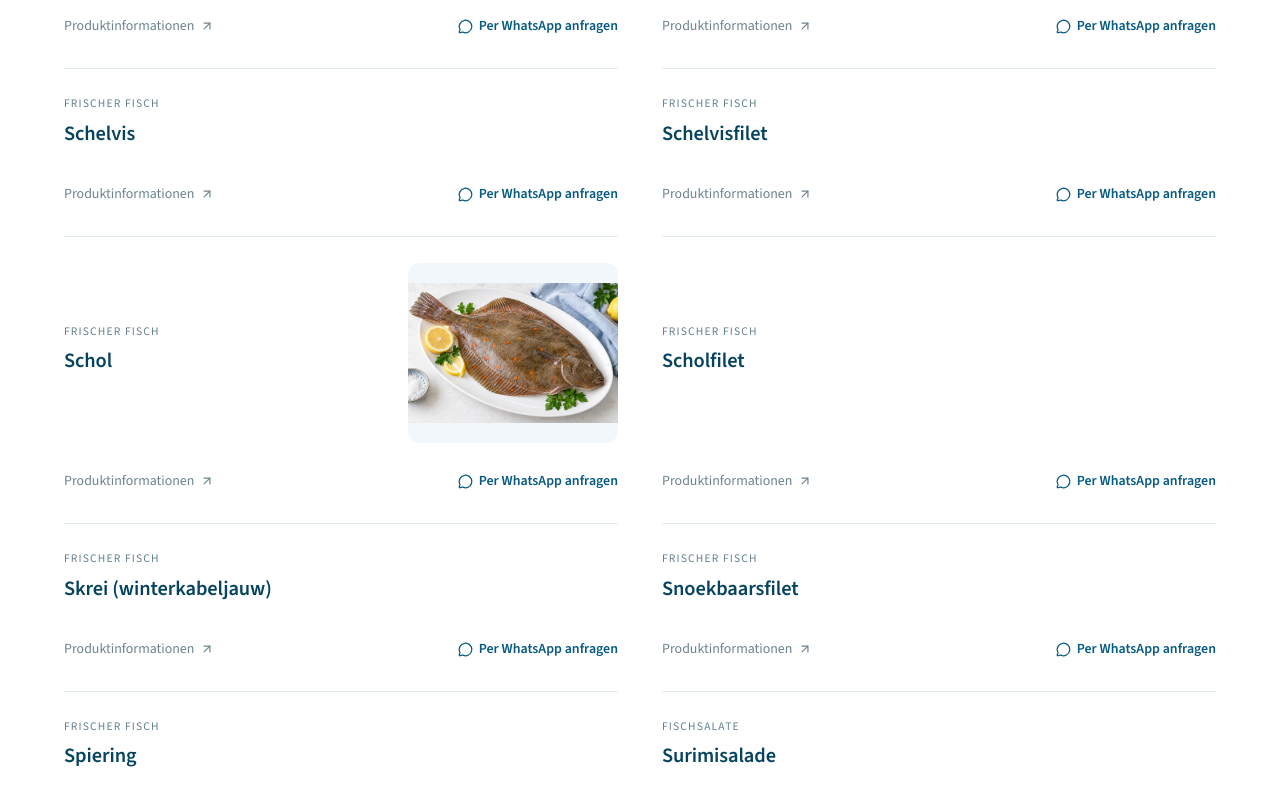
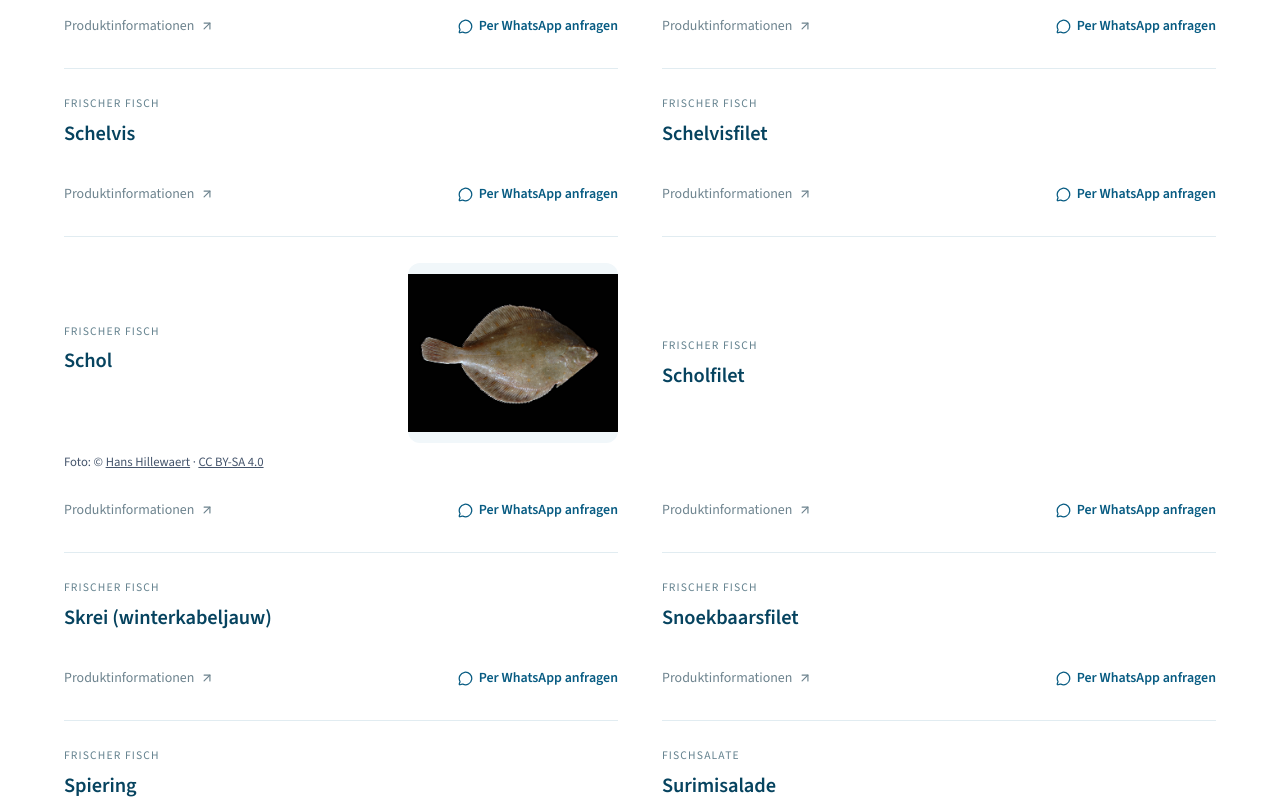
Before and after one commit to Voidd2/schaapsvis, a Next.js app: page /de/assortiment in a window 1280 px wide. Shown: the part 11200-12000 px from the top of the page. Built offline with nearby package versions, Linux system fonts and the light colour scheme; no server answers.

Commit message:
Replace synthetic plaice with licensed real photograph

```diff
--- a/scripts/check-editorial-products.mjs
+++ b/scripts/check-editorial-products.mjs
@@ -16,12 +16,17 @@ for (const slug of newSlugs) {
   assert.ok(!paths.has(photo.src), `${slug}: duplicated image`);
   paths.add(photo.src);
   const bytes = await fs.readFile('public' + photo.src);
-  assert.equal(bytes.toString('ascii', 0, 4), 'RIFF');
-  assert.equal(bytes.toString('ascii', 8, 12), 'WEBP');
+  if (slug === 'schol') assert.equal(bytes.readUInt16BE(0), 0xffd8, 'Real unmodified JPEG photograph');
+  else {
+    assert.equal(bytes.toString('ascii', 0, 4), 'RIFF');
+    assert.equal(bytes.toString('ascii', 8, 12), 'WEBP');
+  }
   assert.ok(bytes.length > 100_000, `${slug}: suspicious thumbnail`);
   assert.equal(photo.whole, ['schol', 'zeebaars'].includes(slug), `${slug}: crop policy`);
 }
-assert.equal(productPhoto(products.find(p => p.slug === 'schol')).src, '/images/editorial/schol-v2.webp');
+const schol = productPhoto(products.find(p => p.slug === 'schol'));
+assert.equal(schol.src, '/images/producten-hd/schol-hans-hillewaert.jpg');
+assert.equal(schol.credit.author, 'Hans Hillewaert');
 const missing = products.filter(p => !productPhoto(p)).map(p => p.slug);
 console.log(JSON.stringify({newUniquePhotos: paths.size, productsWithPhotos: products.length - missing.length, missingPhotos: missing.length, missing}, null, 2));
 const origin = process.argv[2];
@@ -36,5 +41,13 @@ if (origin) for (const locale of ['nl', 'en', 'de']) {
     assert.ok(response.ok);
     const detail = await response.text();
     assert.ok(detail.includes(`src="${photo.src}"`), `${locale}/${slug}: detail photo`);
+    if (photo.credit) {
+      assert.ok(html.includes(photo.credit.source), `${locale}/${slug}: catalogue attribution`);
+      assert.ok(detail.includes(photo.credit.licenseUrl), `${locale}/${slug}: detail license`);
+      assert.ok(!detail.includes('/images/editorial/schol-v2.webp'), 'Rejected synthetic plaice must not return');
+      const bio = await (await fetch(`${origin}/${locale}/biologische-vis`)).text();
+      assert.ok(bio.includes(photo.src) || bio.includes(encodeURIComponent(photo.src)), `${locale}: biological page photo`);
+      assert.ok(bio.includes(photo.credit.source), `${locale}: biological page attribution`);
+    }
   }
 }
--- a/src/app/[locale]/assortiment/AssortimentFilter.tsx
+++ b/src/app/[locale]/assortiment/AssortimentFilter.tsx
@@ -7,6 +7,7 @@ import { Search, ArrowUpRight, MessageCircle, SlidersHorizontal } from "lucide-r
 import { useLocale } from "next-intl";
 import { CATEGORIE_LABELS, type Categorie } from "@/lib/assortiment-data";
 import { productPhoto } from "@/lib/product-beeld";
+import { ProductPhotoCredit } from "@/components/ProductPhotoCredit";
 import { gesorteerdAssortiment } from "@/lib/assortiment-volgorde";
 import { matchesQuery } from "@/lib/search";
 import { bestelContact } from "@/lib/bestel-contact";
@@ -85,6 +86,7 @@ export function AssortimentFilter() {
             <div><p className="collection-category">{c.categories[categories.indexOf(p.categorie)]}</p><h3><Link href={`/${locale}/assortiment/${p.slug}`}>{p.naam}</Link></h3>{locale === "nl" && <p className="collection-description">{p.desc}</p>}</div>
             {photo && <Link href={`/${locale}/assortiment/${p.slug}`} tabIndex={-1} aria-hidden="true" className="collection-thumb"><Image src={photo.src} alt="" width={600} height={450} sizes="(max-width: 600px) calc(100vw - 40px), 210px" className={`${photo.editorial ? "editorial" : ""} ${photo.whole ? "whole-product" : ""}`} /></Link>}
           </div>
+          <ProductPhotoCredit photo={photo} />
           <div className="collection-item-actions">
             <Link href={`/${locale}/assortiment/${p.slug}`}>{c.detail}<ArrowUpRight size={14} aria-hidden="true" /></Link>
             {platter ? <Link href={`/${locale}/visschalen`}>{locale === "nl" ? "Visschaal samenstellen" : locale === "de" ? "Fischplatte zusammenstellen" : "Create a seafood platter"}</Link>
--- a/src/app/[locale]/assortiment/[slug]/page.tsx
+++ b/src/app/[locale]/assortiment/[slug]/page.tsx
@@ -19,6 +19,7 @@ import { BEDRIJF } from "@/lib/bedrijf";
 import { recepten } from "@/lib/recepten";
 import { bestelContact } from "@/lib/bestel-contact";
 import { productPhoto } from "@/lib/product-beeld";
+import { ProductPhotoCredit } from "@/components/ProductPhotoCredit";
 
 const BESCHIKBAAR_LABEL: Record<string, string> = {
   dagelijks: "Dagelijks vers",
@@ -234,6 +235,7 @@ export default async function ProductDetailPage({
               )}
             </div>}
 
+            <ProductPhotoCredit photo={photo} />
             {opAanvraag && (
               <p
                 className="mt-6 pl-5"
--- /dev/null
+++ b/src/components/ProductPhotoCredit.tsx
@@ -0,0 +1,10 @@
+import type { ProductPhoto } from "@/lib/product-beeld";
+
+export function ProductPhotoCredit({ photo }: { photo: ProductPhoto | null }) {
+  if (!photo?.credit) return null;
+  const credit = photo.credit;
+  return <p className="mt-2 text-xs leading-relaxed text-slate-600">
+    Foto: © <a className="underline" href={credit.source} target="_blank" rel="noopener noreferrer">{credit.author}</a>
+    {" · "}<a className="underline" href={credit.licenseUrl} target="_blank" rel="license noopener noreferrer">{credit.license}</a>
+  </p>;
+}
--- a/src/lib/product-beeld.ts
+++ b/src/lib/product-beeld.ts
@@ -1,10 +1,27 @@
 import type { Product } from "./assortiment-data";
 
-// Serving inspiration, matched to the actual product rather than another species.
-const PRODUCT_BEELDEN: Record<string, { src: string; alt: string }> = {
+export type ProductPhoto = {
+  src: string;
+  alt: string;
+  editorial: boolean;
+  whole: boolean;
+  credit?: { author: string; source: string; license: string; licenseUrl: string };
+};
+
+// Product-matched photos, with attribution wherever an external license requires it.
+const PRODUCT_BEELDEN: Record<string, Pick<ProductPhoto, "src" | "alt" | "credit">> = {
   "krabsalade": { src: "/images/editorial/krabsalade.webp", alt: "Romige krabsalade met lenteui — serveerinspiratie" },
   "noorse-garnalen": { src: "/images/editorial/noorse-garnalen.webp", alt: "Gepelde Noorse garnalen met citroen — serveerinspiratie" },
-  "schol": { src: "/images/editorial/schol-v2.webp", alt: "Hele schol met kenmerkende oranje stippen" },
+  "schol": {
+    src: "/images/producten-hd/schol-hans-hillewaert.jpg",
+    alt: "Echte Noordzeeschol (Pleuronectes platessa), gefotografeerd door Hans Hillewaert",
+    credit: {
+      author: "Hans Hillewaert",
+      source: "https://commons.wikimedia.org/wiki/File:Pleuronectes_platessa.jpg",
+      license: "CC BY-SA 4.0",
+      licenseUrl: "https://creativecommons.org/licenses/by-sa/4.0/",
+    },
+  },
   "zeebaars": { src: "/images/editorial/zeebaars.webp", alt: "Hele zeebaars op een witte schaal" },
   "zalmsalade": { src: "/images/editorial/zalmsalade.webp", alt: "Romige zalmsalade met dille — serveerinspiratie" },
   "tonijnsalade": { src: "/images/editorial/tonijnsalade.webp", alt: "Tonijnsalade met ui en augurk — serveerinspiratie" },
@@ -21,7 +38,7 @@ const PRODUCT_BEELDEN: Record<string, { src: string; alt: string }> = {
 };
 
 /** One source for catalogue cards, details and metadata. */
-export function productPhoto(product: Product) {
+export function productPhoto(product: Product): ProductPhoto | null {
   const beeld = PRODUCT_BEELDEN[product.slug];
   if (beeld) return { ...beeld, editorial: true, whole: ["schol", "zeebaars"].includes(product.slug) };
   if (["varlaks-zalm", "zalmfilet"].includes(product.slug)) {
```
Also changed, not shown: src/app/[locale]/biologische-vis/page.tsx (+2 -1 lines), public/images/producten-hd/schol-LICENSE.txt (added), public/images/producten-hd/schol-hans-hillewaert.jpg (added).
